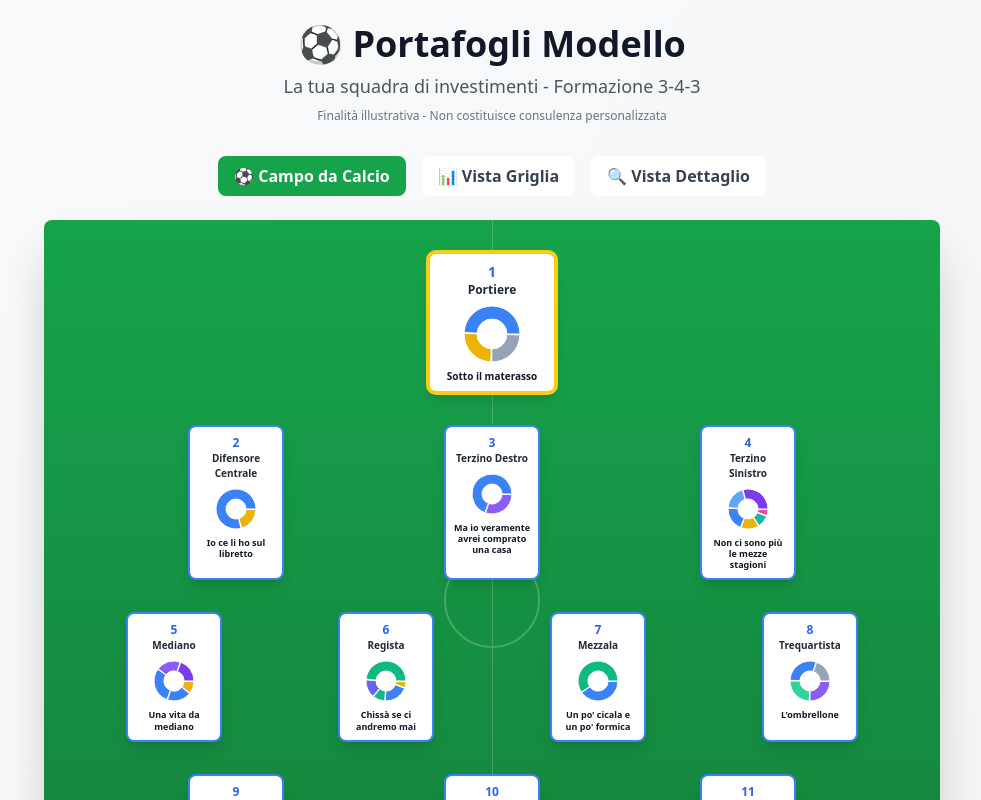
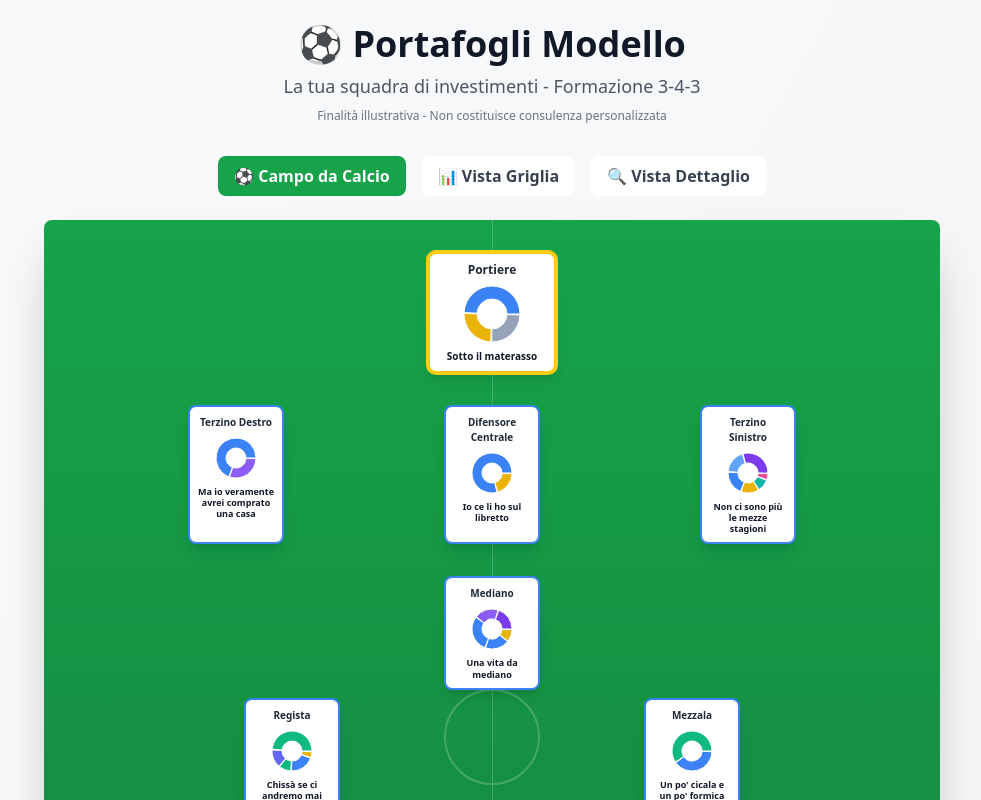
Before and after one commit to dadaclem/Undici-ideale, a React (Vite) app: page / in a window 1280 px wide. Both pictures are taken after a click on the button "✓ Ho letto e accetto". Shown: the top 800 px of the page, without its empty margins (148-1129 px from the left). Built offline with nearby package versions, Linux system fonts and the light colour scheme.

Commit message:
Update App.jsx

```diff
--- a/src/App.jsx
+++ b/src/App.jsx
@@ -318,9 +318,6 @@ export default function PortafogliModello() {
         } ${size === 'small' ? 'w-24' : 'w-32'}`}
       >
         <div className="mb-1 text-center">
-          <div className={`${size === 'small' ? 'text-xs' : 'text-sm'} font-bold text-blue-600`}>
-            {portfolio.positionNumber}
-          </div>
           <div className={`${size === 'small' ? 'text-[10px]' : 'text-xs'} font-semibold text-gray-800`}>
             {portfolio.position}
           </div>
@@ -362,26 +359,35 @@ export default function PortafogliModello() {
             <PlayerCard portfolio={positions.portiere[0]} />
           </div>
           <div className="flex justify-around px-8">
-            {positions.difesa.map((p) => (
-              <PlayerCard key={p.id} portfolio={p} size="small" />
-            ))}
+            <PlayerCard portfolio={positions.difesa[1]} size="small" />
+            <PlayerCard portfolio={positions.difesa[0]} size="small" />
+            <PlayerCard portfolio={positions.difesa[2]} size="small" />
           </div>
-          <div className="grid grid-cols-4 gap-4">
-            {positions.centrocampo.map((p) => (
-              <div key={p.id} className="flex justify-center">
-                <PlayerCard portfolio={p} size="small" />
-              </div>
-            ))}
+          <div className="flex flex-col items-center gap-2">
+            <div className="flex justify-center">
+              <PlayerCard portfolio={positions.centrocampo[0]} size="small" />
+            </div>
+            <div className="flex justify-around w-full px-4">
+              <PlayerCard portfolio={positions.centrocampo[1]} size="small" />
+              <PlayerCard portfolio={positions.centrocampo[2]} size="small" />
+            </div>
+            <div className="flex justify-center">
+              <PlayerCard portfolio={positions.centrocampo[3]} size="small" />
+            </div>
           </div>
-          <div className="flex justify-around px-8">
-            {positions.attacco.map((p) => (
-              <PlayerCard key={p.id} portfolio={p} size="small" />
-            ))}
+          <div className="flex flex-col items-center gap-2">
+            <div className="flex justify-around w-full px-4">
+              <PlayerCard portfolio={positions.attacco[0]} size="small" />
+              <PlayerCard portfolio={positions.attacco[1]} size="small" />
+            </div>
+            <div className="flex justify-center">
+              <PlayerCard portfolio={positions.attacco[2]} size="small" />
+            </div>
           </div>
         </div>
 
         <div className="mt-6 text-center text-sm font-bold text-white">
-          FORMAZIONE: 3-4-3
+          FORMAZIONE: 3-4-3 (rombo)
         </div>
       </div>
     );
@@ -448,7 +454,7 @@ export default function PortafogliModello() {
     <div className="rounded-lg border-2 border-blue-500 bg-white p-6">
       <div className="mb-4">
         <span className="text-sm font-semibold text-blue-600">
-          {portfolio.category} - {portfolio.position} #{portfolio.positionNumber}
+          {portfolio.category} - {portfolio.position}
         </span>
         <h2 className="text-2xl font-bold text-gray-900">{portfolio.name}</h2>
         <p className="text-gray-600">{portfolio.subtitle}</p>
@@ -599,7 +605,7 @@ export default function PortafogliModello() {
                       : 'bg-white text-gray-700 hover:bg-gray-100'
                   }`}
                 >
-                  {portfolio.positionNumber}. {portfolio.name}
+                  {portfolio.name}
                 </button>
               ))}
             </div>
```
